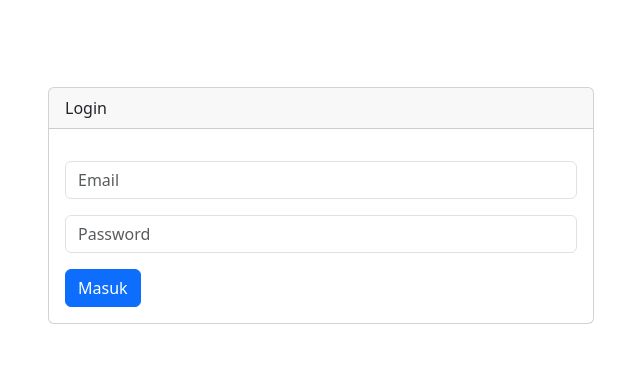
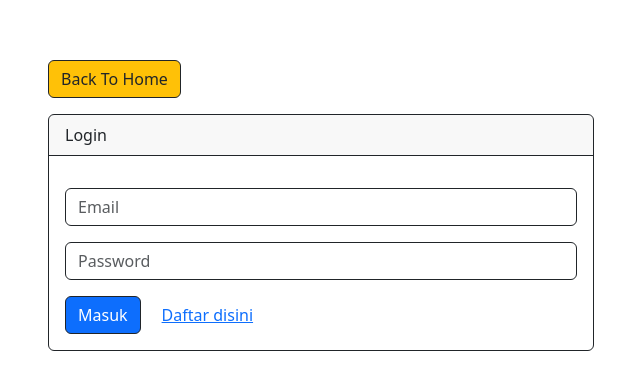
Before and after one commit to ardwiinoo/laravel-auth-jwt, a React (Create React App) app in the folder frontend/: page /login in a window 1280 px wide. Shown: the part 195-584 px from the top of the page, without its empty margins (319-959 px from the left). Built offline with nearby package versions, Linux system fonts and the light colour scheme.

Commit message:
modif: redesign tampilan, membuat loginHandler

```diff
--- a/frontend/src/pages/Login.js
+++ b/frontend/src/pages/Login.js
@@ -1,6 +1,47 @@
-import React from "react";
+import React, { useState, useEffect } from "react";
+import { useNavigate, Link } from "react-router-dom";
+import axios from "axios";
 
 function Login() {
+  // state
+  const [email, setEmail] = useState("");
+  const [password, setPassword] = useState("");
+
+  // validation
+  const [validation, setValidation] = useState([]);
+
+  const navigate = useNavigate();
+
+  // agar user yang login gabisa ke sini
+  useEffect(() => {
+    if (localStorage.getItem("token")) {
+      navigate("/home");
+    }
+  }, []);
+
+  const loginHandler = async (e) => {
+    e.preventDefault();
+
+    // inisialisasi form
+    const formData = new FormData();
+
+    formData.append("email", email);
+    formData.append("password", password);
+
+    await axios
+      .post("http://localhost:8000/api/auth/login", formData)
+      .then((response) => {
+        console.log(response.data.access_token);
+        localStorage.setItem("token", response.data.access_token);
+
+        navigate("/home");
+      })
+      .catch((error) => {
+        console.log(error.response.data);
+        setValidation(error.response.data);
+      });
+  };
+
   return (
     <div>
       <div className="container">
@@ -8,31 +49,63 @@ function Login() {
           <div style={{ width: "100%" }}>
             <div className="row justify-content-center">
               <div className="col-md-6">
-                <div className="card">
-                  <div className="card-header">Login</div>
+                <Link to="/" className="btn bg-warning mb-3 border-dark">
+                  Back To Home
+                </Link>
+                <div className="card border-dark">
+                  <div className="card-header border-dark">Login</div>
                   <div className="card-body">
-                    <form>
+                    {validation.error && (
+                      <div className="alert alert-danger" role="alert">
+                        {validation.error}
+                      </div>
+                    )}
+                    <form onSubmit={loginHandler}>
                       <div className="mb-3 mt-3">
                         <input
                           type="email"
-                          className="form-control"
+                          className="form-control border-dark"
                           id="email"
                           name="email"
                           placeholder="Email"
+                          value={email}
+                          onChange={(e) => {
+                            setEmail(e.target.value);
+                          }}
                         />
+                        {validation.email && (
+                          <small className="text-danger">
+                            {validation.email[0]}
+                          </small>
+                        )}
                       </div>
                       <div className="mb-3">
                         <input
                           type="password"
-                          className="form-control"
+                          className="form-control border-dark"
                           id="password"
                           name="password"
                           placeholder="Password"
+                          value={password}
+                          onChange={(e) => {
+                            setPassword(e.target.value);
+                          }}
                         />
+                        {validation.password && (
+                          <small className="text-danger">
+                            {validation.password[0]}
+                          </small>
+                        )}
                       </div>
-                      <button className="btn btn-primary" type="submit">
+                      <button
+                        className="btn btn-primary border-dark me-2"
+                        type="submit"
+                      >
                         Masuk
                       </button>
+                      <Link to="/register" className="btn btn-link">
+                        Daftar disini
+                      </Link>
                     </form>
                   </div>
                 </div>
```
